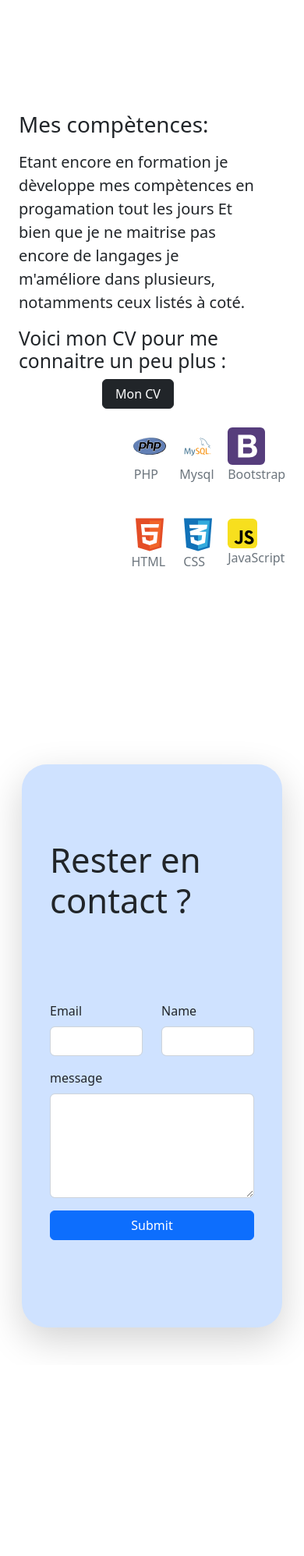
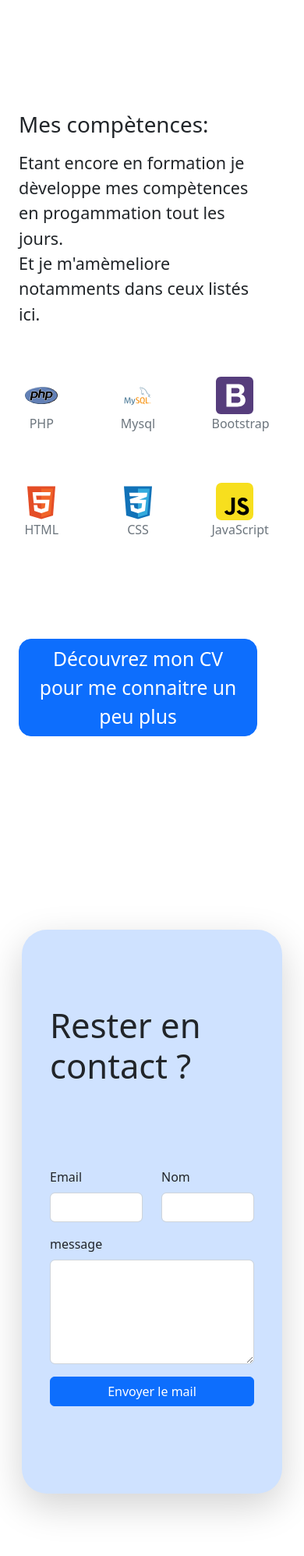
Before and after one commit to sebastien-deren/projet_5_blog_php, a PHP site: page / in a window 390 px wide. Shown: the part 1073-3068 px from the top of the page at 78% size. Before the commit the page ends 2804 px from the top, so only its background shows below. Run offline with PHP 8.4, Linux system fonts and the light colour scheme.

Commit message:
Changing all the english text in french Adding a standard image for comments. Changing login/register image for smtg more appealing Some Minor css/html changes for better responsivity

```diff
--- a/Scss/Pages/login.scss
+++ b/Scss/Pages/login.scss
@@ -1,10 +1,10 @@
 .bg-login-image{
-    background-image: url("../Assets/login_image.jpg");
+    background-image: url("../Assets/login.jpg");
     background-size: cover;
     background-position: center;
 }
 .bg-register-image{
-    background-image: url("../Assets/login_image.jpg");
+    background-image: url("../Assets/login.jpg");
     background-size: cover;
     background-position: center;
 }
--- a/template/admin/createPost.html.twig
+++ b/template/admin/createPost.html.twig
@@ -16,7 +16,7 @@
 					<div class="col">
 						<div class="p-5">
 							<div class="text-center">
-								<h1 class="h4 text-gray-900 mb-4">Create a new Post!</h1>
+								<h1 class="h4 text-gray-900 mb-4">Créer un nouvel article de blog!</h1>
 							</div>
 							<form action="" method="post" class="form-post">
 								<input type="hidden" name="csrfToken" value="{{ csrfToken }}">
--- a/template/admin/editpost.html.twig
+++ b/template/admin/editpost.html.twig
@@ -22,10 +22,10 @@
 				</div>
 				<div class="row my-2">
 					<div class="d-grid gap-2 col">
-						<a type="button" name="edit" href="/admin/post?id={{post.id}}" class="btn btn-primary">edit</a>
+						<a type="button" name="edit" href="/admin/post?id={{post.id}}" class="btn btn-primary">Éditer !</a>
 					</div>
 					<div class="d-grid gap-2 col">
-						<button type="button" name="suppress" id="{{post.id}}" onclick="suppress({{post.id}},'{{post.title}}')" class="btn btn-primary">suppress</button>
+						<button type="button" name="suppress" id="{{post.id}}" onclick="suppress({{post.id}},'{{post.title}}')" class="btn btn-primary">Supprimer !</button>
 					</div>
 				</div>
 			</div>
@@ -33,7 +33,7 @@
 	</div>
 	<script type="text/javascript">
 		function suppress(id, title){
-            if(confirm("êtes vous sur de vouloir supprimmer le post :\"" + title + "\" ?")){
+            if(confirm("êtes vous sur de vouloir supprimer le post :\"" + title + "\" ?")){
                 window.location="/admin/supress_post?id="+id;
             }
         }
--- a/template/navbar.html.twig
+++ b/template/navbar.html.twig
@@ -22,13 +22,13 @@
                     {% if user.role.value == "admin" %}
 					<li class="nav-item dropdown">
 						<a class="nav-link dropdown-toggle" href="#" id="navbarDropdown" role="button" data-bs-toggle="dropdown" aria-expanded="false">
-							Admin
+							Administration
 						</a>
 						<ul class="dropdown-menu" aria-labelledby="navbarDropdown">
 							<li>
-								<a class="dropdown-item" href="/admin/createpost">createpost</a>
-                                <a href="/admin/comment" class="dropdown-item">Comment moderation</a>
-                                <a href="/admin/listpost" class="dropdown-item">Edit posts</a>
+								<a class="dropdown-item" href="/admin/createpost">Créer un article</a>
+                                <a href="/admin/listpost" class="dropdown-item">Éditer un article</a>
+                                <a href="/admin/comment" class="dropdown-item">Modération de commentaire</a>
 							</li>
 						</ul>
                     </li>
--- a/template/user/connection.html.twig
+++ b/template/user/connection.html.twig
@@ -21,13 +21,13 @@
 									<form action="" method="post" class="mt-3 ms-2 user form-post row" onsubmit="connection(event)">
 										<input type="hidden" name="csrfToken" value="{{ csrfToken }}">
 										<div class="form-group ">
-											<label for="username" class="form-label">Username</label>
+											<label for="username" class="form-label">Login ou Email</label>
 											<input type="text" class="form-control form-control-user" name="login" id="username" aria-describedby="helpId" placeholder="" required>
                                             <div id="loginmessage"></div>
                                         </div>
 										<div class="form-group">
 											<div class="mb-3">
-												<label for="password" class="form-label">Password</label>
+												<label for="password" class="form-label">Mot de passe</label>
 												<input type="password" class="form-control form-control-user" name="password" id="password" placeholder="" required>
 											</div>
 										</div>
@@ -38,7 +38,7 @@
 									</form>
 									<hr>
 									<div class="text-center">
-										<a class="small" href="/register">Create an Account!</a>
+										<a class="small" href="/register">Créer un compte</a>
 									</div>
 								</div>
 							</div>
--- a/template/user/index.html.twig
+++ b/template/user/index.html.twig
@@ -16,24 +16,16 @@
 			</div>
 		</section>
 		<section class="container-fluid row my-8 pe-4">
-			<div class="col col-12 col-md-6 d-flex flex-column justify-content-between">
+			<div class="col col-12 col-md-6 d-flex flex-column justify-content-evenly">
 				<div class="d-flex flex-column justify-content-around">
 					<h2 class="fs-1 mb-3">Mes compètences:</h2>
-					<p class="fs-5">Etant encore en formation je dèveloppe mes compètences en progamation tout les jours Et bien que je ne maitrise pas encore de langages je m'améliore dans plusieurs, notamments ceux listés à coté.</p>
-				</div>
-				<div class="d-flex flex-column justify-content-end">
-					<h3 class="fs-2">
-						Voici mon CV pour me connaitre un peu plus :</h3>
-					<div class="text-center">
-						<a class="btn btn-dark px-3 text-end" href="./Assets/CV_Sebastien_Deren.pdf">Mon CV</a>
-					</div>
+					<p class="fs-4 ">Etant encore en formation je dèveloppe mes compètences en progammation tout les jours.<br>
+						Et je m'amèmeliore notamments dans ceux listés ici.</p>
 				</div>
 
 			</div>
-			<div class="col icon-listing">
-				<div class="row d-flex justify-content-end align-content-end">
-					<div class="col-9 ">
-						<div class="row my-4 d-flex justify-content-end align-items-center">
+			<div class="mt-4 mt-md-0 col-12 col-md-6 icon-listing">
+				<div class="row my-4 d-flex justify-content-md-end justify-content-between align-items-center">
 					<div class="col-3">
 						<img class="img-fluid" src="./Assets/icons/php-svgrepo-com.svg">
 						<p class="text-muted text-center">PHP</p>
@@ -47,7 +39,7 @@
 						<p class="text-muted text-center">Bootstrap</p>
 					</div>
 				</div>
-						<div class="row my-4 d-flex justify-content-end align-items-center">
+				<div class="row my-4 d-flex justify-content-md-end justify-content-between align-items-center">
 					<div class="col-3">
 						<img class="img-fluid" src="./Assets/icons/html-5-svgrepo-com.svg">
 						<p class="text-muted text-center">HTML</p>
@@ -62,13 +54,14 @@
 					</div>
 				</div>
 			</div>
-				</div>
+			<div class="d-flex flex-column mt-6 align-items-center justify-content-center">
+					<a class="btn btn-primary px-3 my-2 fs-2 rounded-4" href="./Assets/CV_Sebastien_Deren.pdf">Découvrez mon CV pour me connaitre un peu plus</a>
 			</div>
 
 
 		</section>
 		<section class="row"></section>
-		<section class="mx-3 my-5 px-4 containter-fluid py-5 row border-0 rounded-5 border border-dark shadow-lg bg-alt">
+		<section class="mx-3 my-6 px-4 containter-fluid py-5 row border-0 rounded-5 border border-dark shadow-lg bg-alt">
 			<div class="col-12 col-md-6 my-5 d-flex">
 				<h2 class="fs-0">Rester en contact ?</h2>
 			</div>
@@ -81,7 +74,7 @@
 							<input type="email" class="form-control" name="mail" id="mail" aria-describedby="emailHelpId" value="{% if user %} {{user.email}} {% endif %} ">
 						</div>
 						<div class="col mb-3">
-							<label for="" class="form-label">Name</label>
+							<label for="" class="form-label">Nom</label>
 							<input type="text" class="form-control" name="name" id="name" aria-describedby="helpId" value="{% if user %}{{ user.firstname}} {{ user.lastname }}{% endif %}">
 
 						</div>
@@ -94,7 +87,7 @@
 					</div>
 					<div class="row">
 						<div class="col mb-3 d-grid gap-2">
-							<button type="submit" class=" col-auto btn btn-primary">Submit</button>
+							<button type="submit" class=" col-auto btn btn-primary">Envoyer le mail</button>
 						</div>
 					</div>
 				</form>
```
Also changed, not shown: public/Javascript/Blog/paginatePosts.js (+2 -9 lines), template/admin/commentModeration.html.twig (+5 -5 lines), template/blog/post.html.twig (+5 -5 lines), template/user/register.html.twig (+7 -7 lines), public/Assets/alogo-4.svg (deleted), public/Assets/alogo.svg (deleted), public/Assets/icons/icons8-user-tanah-basah-glyph/icons8-user-48.png (added), public/Assets/icons/icons8-user-tanah-basah-glyph/icons8-user-96.png (added), public/Assets/login.jpg (added), public/Assets/login_image.jpg (deleted), public/css/main.css, 1 other file. Lines whose indentation alone changed are shown as unchanged.
